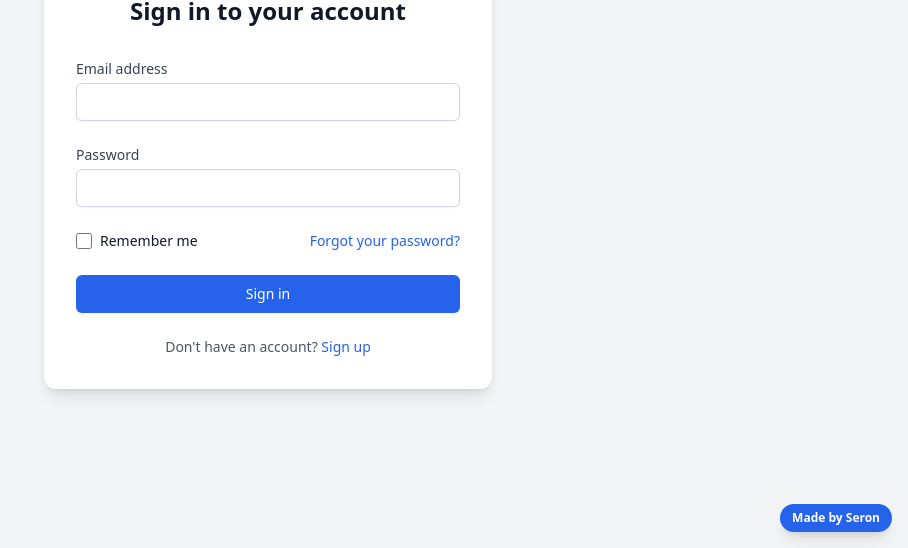
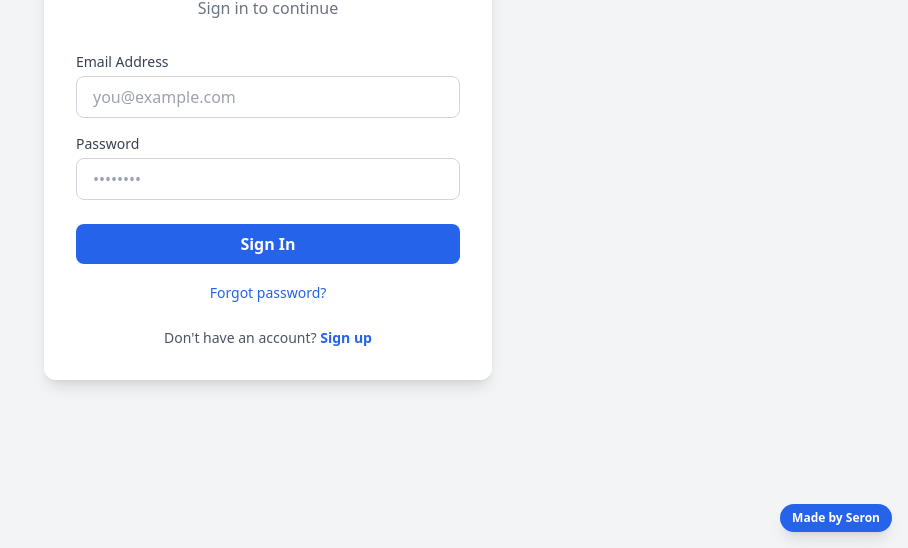
Before and after one commit to mohameodo/seron-youtube-clone-7lag13, a plain HTML site: page login.html in a window 1280 px wide. Shown: the part 252-800 px from the top of the page, without its empty margins (372-1280 px from the left). Drawn offline with nearby package versions, Linux system fonts and the light colour scheme; files that its build step writes are made by us from their sources.

Commit message:
Update login.html

```diff
--- a/login.html
+++ b/login.html
@@ -6,65 +6,36 @@
     <title>Login - VidHere</title>
     <script src="https://cdn.tailwindcss.com"></script>
     <link rel="stylesheet" href="https://cdnjs.cloudflare.com/ajax/libs/font-awesome/6.4.0/css/all.min.css">
-    <link rel="stylesheet" href="css/styles.css">
-    <link rel="preconnect" href="https://fonts.googleapis.com">
-    <link rel="preconnect" href="https://fonts.gstatic.com" crossorigin>
     <link href="https://fonts.googleapis.com/css2?family=Roboto:wght@400;500;700&display=swap" rel="stylesheet">
+    <link rel="stylesheet" href="css/main.css">
 </head>
-<body class="bg-gray-100 text-gray-800 font-sans">
-
-    <div class="min-h-screen flex flex-col items-center justify-center">
-        <div class="w-full max-w-md bg-white p-8 rounded-xl shadow-lg">
-            <div class="text-center mb-8">
-                <a href="/" class="inline-flex items-center space-x-2">
-                    <i class="fab fa-youtube text-4xl text-red-500"></i>
-                    <span class="text-3xl font-semibold tracking-tighter">VidHere</span>
-                </a>
-                <h2 class="mt-4 text-2xl font-bold text-gray-900">Sign in to your account</h2>
+<body class="bg-gray-100 font-sans flex items-center justify-center min-h-screen">
+    <div class="w-full max-w-md bg-white p-8 rounded-xl shadow-lg">
+        <div class="text-center mb-8">
+            <a href="index.html" class="flex items-center justify-center space-x-2">
+                <i class="fab fa-youtube text-4xl text-red-500"></i>
+                <h1 class="text-3xl font-bold tracking-tighter">VidHere</h1>
+            </a>
+            <p class="text-gray-500 mt-2">Sign in to continue</p>
+        </div>
+        <form action="index.html">
+            <div class="mb-4">
+                <label for="email" class="block text-sm font-medium text-gray-700 mb-1">Email Address</label>
+                <input type="email" id="email" class="w-full px-4 py-2 border border-gray-300 rounded-lg focus:outline-none focus:ring-2 focus:ring-blue-500" placeholder="you@example.com" required>
             </div>
-
-            <form class="space-y-6">
-                <div>
-                    <label for="email" class="block text-sm font-medium text-gray-700">Email address</label>
-                    <div class="mt-1">
-                        <input id="email" name="email" type="email" autocomplete="email" required class="appearance-none block w-full px-3 py-2 border border-gray-300 rounded-md shadow-sm placeholder-gray-400 focus:outline-none focus:ring-blue-500 focus:border-blue-500 sm:text-sm">
-                    </div>
-                </div>
-
-                <div>
-                    <label for="password" class="block text-sm font-medium text-gray-700">Password</label>
-                    <div class="mt-1">
-                        <input id="password" name="password" type="password" autocomplete="current-password" required class="appearance-none block w-full px-3 py-2 border border-gray-300 rounded-md shadow-sm placeholder-gray-400 focus:outline-none focus:ring-blue-500 focus:border-blue-500 sm:text-sm">
-                    </div>
-                </div>
-
-                <div class="flex items-center justify-between">
-                    <div class="flex items-center">
-                        <input id="remember-me" name="remember-me" type="checkbox" class="h-4 w-4 text-blue-600 focus:ring-blue-500 border-gray-300 rounded">
-                        <label for="remember-me" class="ml-2 block text-sm text-gray-900">Remember me</label>
-                    </div>
-
-                    <div class="text-sm">
-                        <a href="#" class="font-medium text-blue-600 hover:text-blue-500">Forgot your password?</a>
-                    </div>
-                </div>
-
-                <div>
-                    <button type="submit" class="w-full flex justify-center py-2 px-4 border border-transparent rounded-md shadow-sm text-sm font-medium text-white bg-blue-600 hover:bg-blue-700 focus:outline-none focus:ring-2 focus:ring-offset-2 focus:ring-blue-500">Sign in</button>
-                </div>
-            </form>
-
-            <div class="mt-6 text-center">
-                <p class="text-sm text-gray-600">
-                    Don't have an account?
-                    <a href="#" class="font-medium text-blue-600 hover:text-blue-500">Sign up</a>
-                </p>
+            <div class="mb-6">
+                <label for="password" class="block text-sm font-medium text-gray-700 mb-1">Password</label>
+                <input type="password" id="password" class="w-full px-4 py-2 border border-gray-300 rounded-lg focus:outline-none focus:ring-2 focus:ring-blue-500" placeholder="••••••••" required>
             </div>
+            <button type="submit" class="w-full bg-blue-600 text-white py-2 rounded-lg hover:bg-blue-700 transition-colors font-semibold">Sign In</button>
+            <div class="text-center mt-4">
+                <a href="#" class="text-sm text-blue-600 hover:underline">Forgot password?</a>
+            </div>
+        </form>
+        <div class="mt-6 text-center">
+            <p class="text-sm text-gray-600">Don't have an account? <a href="#" class="text-blue-600 font-semibold hover:underline">Sign up</a></p>
         </div>
-         <a href="https://seron.dev" target="_blank" class="absolute bottom-4 right-4 bg-blue-600 text-white text-xs font-semibold px-3 py-1.5 rounded-full shadow-lg hover:bg-blue-700 transition-colors z-30">
-            Made by Seron
-        </a>
     </div>
-
+    <a href="https://seron.dev" target="_blank" class="fixed bottom-4 right-4 bg-blue-600 text-white text-xs font-semibold px-3 py-1.5 rounded-full shadow-lg hover:bg-blue-700 transition-colors">Made by Seron</a>
 </body>
 </html>
```
